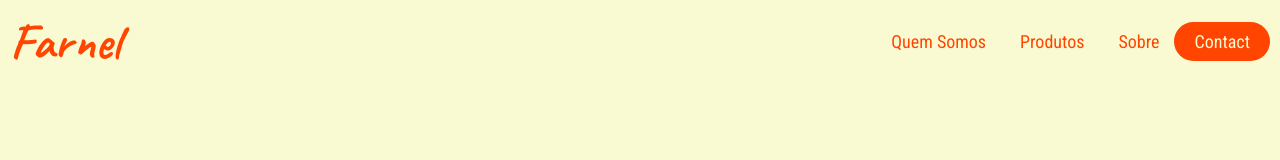
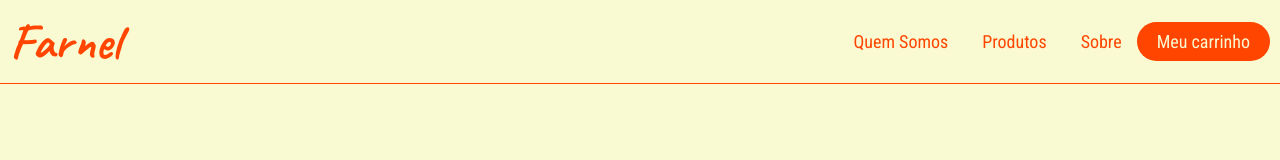
Before and after one commit to arbyte-br/projeto_mercado, a plain HTML site: page index.html in a window 1280 px wide. Drawn offline with Linux system fonts and the light colour scheme.

Commit message:
alteração nav

```diff
--- a/css/style.css
+++ b/css/style.css
@@ -8,7 +8,7 @@
     background-color: #FAFAD2;
 }
 
-li, a, .contact {
+li, a, .carrinho {
     font-family: 'Roboto Condensed', sans-serif;
     font-weight: 500;
     font-size: 18px;
@@ -40,7 +40,6 @@ header {
     display: inline-block;
     padding: 10px 15px;
     margin: auto;
-
 }
 
 .navbar li a{
@@ -51,7 +50,7 @@ header {
     color: #0088a9;
 }
 
-.contact{
+.carrinho{
     padding: 9px 20px;
     background-color: #FF4500;
     border: none;
@@ -61,6 +60,11 @@ header {
     color: #FAFAD2;
 }
 
-.contact:hover {
+.carrinho:hover {
     background-color: rgba(0, 136, 169, 0.8);
 }
+
+.linha {
+    border: 0;
+    border-top: 1px solid #FF4500;
+}
--- a/index.html
+++ b/index.html
@@ -24,8 +24,9 @@
                 <li><a href="#">Sobre</a></li>
             </ul>
         </nav>
-        <a class="cta" href="#"><button class="contact">Contact</button></a>
+        <a class="cta" href="#"><button class="carrinho">Meu carrinho</button></a>
     </header>
+    <hr class="linha">
 </body>
 
 </html>
```
